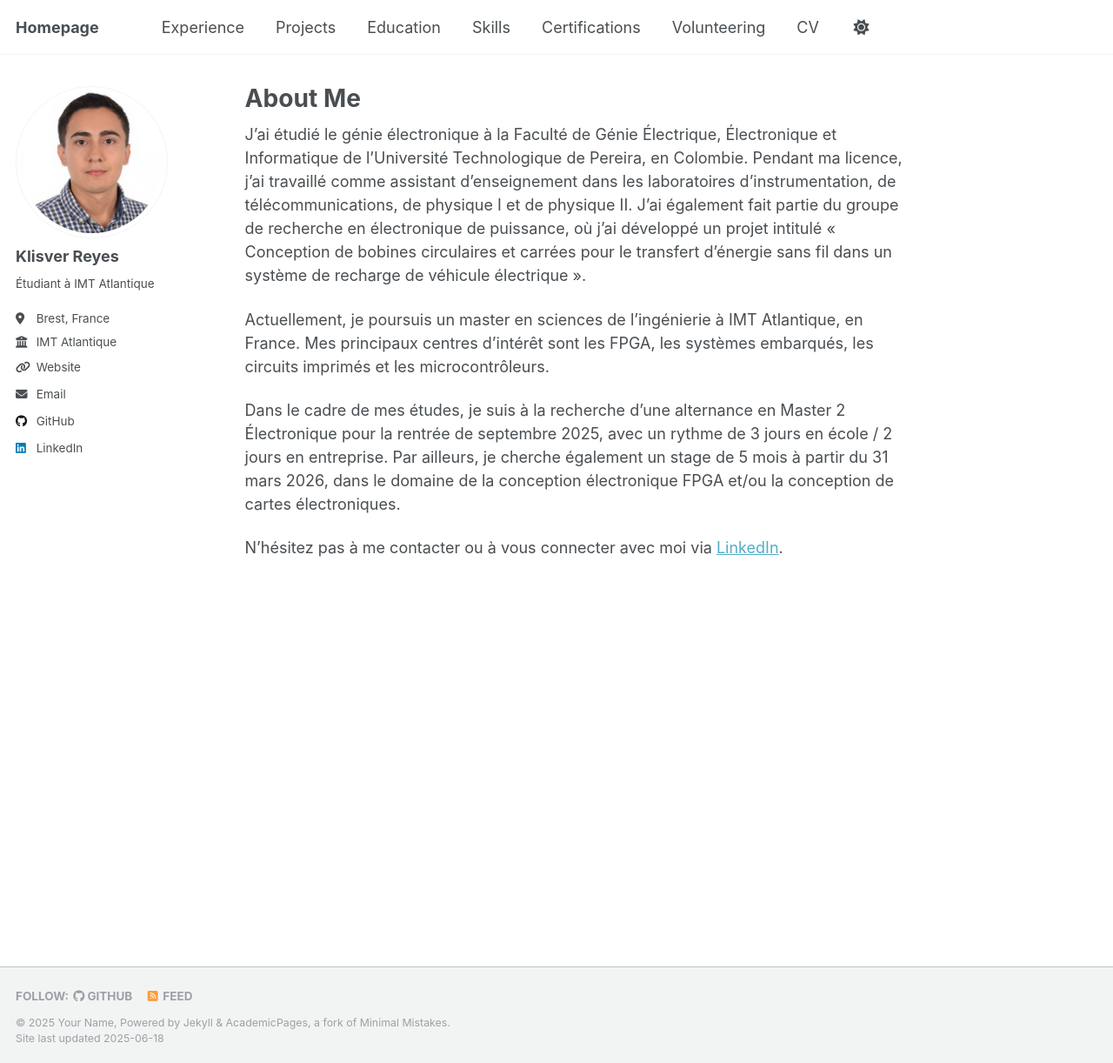
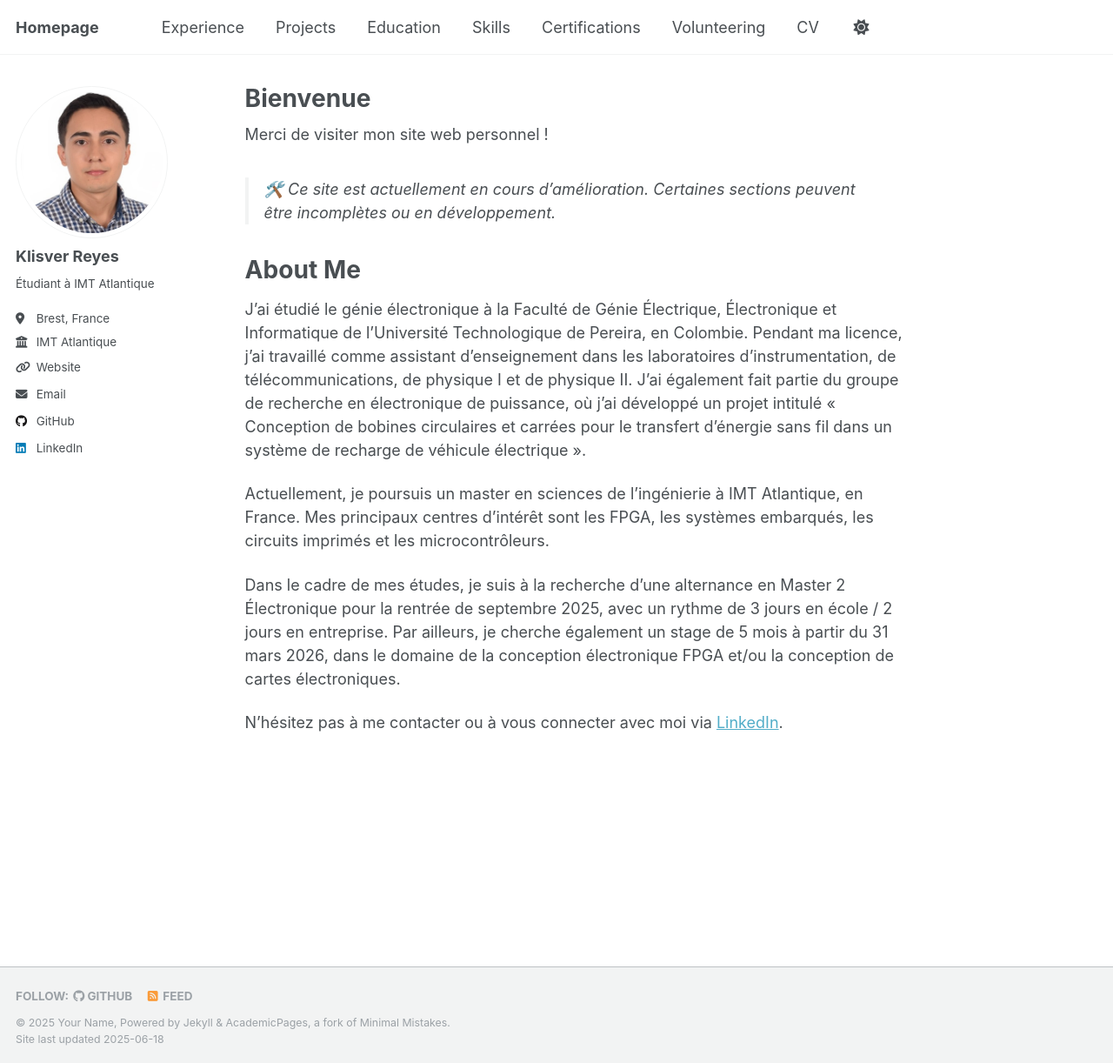
Before and after one commit to Klisver-Reyes/Klisver-Reyes.github.io, a Jekyll site: the page built from _pages/about.md, in a window 1280 px wide and 1222 px high. Shown: the whole window at 87% size. Built offline with Jekyll 4.4.1, drawn with Linux system fonts in a browser that asks for light colours.

Commit message:
Update about.md

```diff
--- a/_pages/about.md
+++ b/_pages/about.md
@@ -1,11 +1,17 @@
 ---
 permalink: /
-title: "About Me"
+title: "Bienvenue"
 author_profile: true
 redirect_from:
   - /about/
   - /about.html
 ---
+
+Merci de visiter mon site web personnel !
+
+> 🛠️ Ce site est actuellement en cours d'amélioration. Certaines sections peuvent être incomplètes ou en développement.
+
+# About Me
 
 J’ai étudié le génie électronique à la Faculté de Génie Électrique, Électronique et Informatique de l’Université Technologique de Pereira, en Colombie. Pendant ma licence, j’ai travaillé comme assistant d’enseignement dans les laboratoires d’instrumentation, de télécommunications, de physique I et de physique II. J’ai également fait partie du groupe de recherche en électronique de puissance, où j’ai développé un projet intitulé « Conception de bobines circulaires et carrées pour le transfert d’énergie sans fil dans un système de recharge de véhicule électrique ».
 
```
